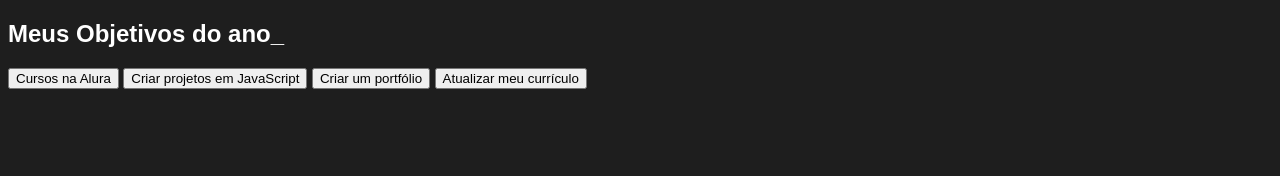
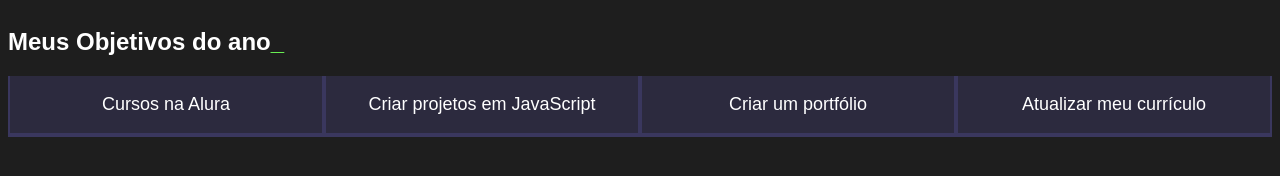
Before and after one commit to Andr3yvt/andrey, a plain HTML site: page Meus objetivos/index.html in a window 1280 px wide. Drawn offline with Linux system fonts and the light colour scheme; a web font is replaced by a local one.

Commit message:
Add files via upload

```diff
--- a/Meus objetivos/index.html
+++ b/Meus objetivos/index.html
@@ -9,7 +9,7 @@ scale=1.0">
 </head>
 <body>
     <section class="conteudo-principal"></section>
-<h2 class="titulo-principal">Meus Objetivos do ano_</h2>
+    <h2 class="titulo-principal">Meus Objetivos do ano<span>_<span></h2>
 <div class="botoes">
     <button class="botao">Cursos na Alura</button>
     <button class="botao">Criar projetos em JavaScript</button>
--- a/Meus objetivos/style.css
+++ b/Meus objetivos/style.css
@@ -13,3 +13,44 @@
     color: var(--branco);
     font-family: "Chakra Petch", sans-serif;
  }
+
+ .conteudo-principal { display: flex;
+    flex-direction: column;
+    justify-content: center;
+    align-items: center;
+    max-width: 1200px;
+    width: 100%;
+    margin: 0 auto;
+}
+
+.titulo-principal { text-align: left;
+    width: 100%;
+    font-size:
+}
+
+.titulo-principal span {
+    color: var(--verde);
+}
+
+.botao { font-family: «Crakra Petch», sans-serif;
+    background-color: var(--botao-inativo);
+    color: var(--branco); display: flex;
+    justify-content: center;
+    padding: 1em;
+    font-size: 18px;
+    align-items: center;
+    width: 100%;
+    border-bottom: 4px solid var(--botao-ativo);
+    border-left: 2px solid var(--botao-ativo);
+    border-right: 2px solid var(--botao-ativo);
+    border-top: none;
+}
+
+.botoes { display: block;
+}
+@media screen and (min-width: 768px) {
+     .botoes {
+        display: flex;
+     }
+
+}
```
